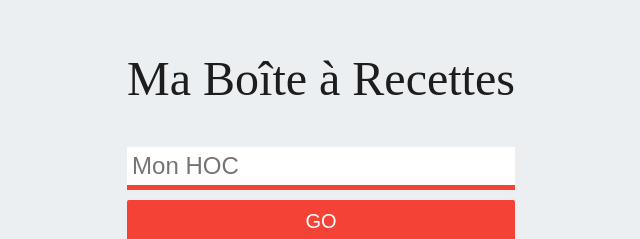
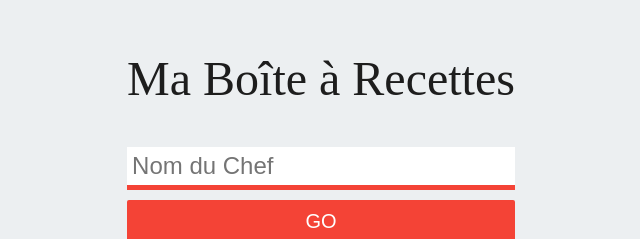
Before and after one commit to BenGex31/boite-a-recettes, a React (Create React App) app: page / in a window 1280 px wide. Shown: the part 231-470 px from the top of the page, without its empty margins (319-959 px from the left). Built offline with nearby package versions, Linux system fonts and the light colour scheme; what re-base would draw is missing.

Commit message:
Update Connexion.js

```diff
--- a/src/components/Connexion.js
+++ b/src/components/Connexion.js
@@ -1,9 +1,7 @@
-import React, { Component } from 'react'
+import React from 'react'
 import { Redirect } from 'react-router-dom'
 
-import withPlaceholder from '../hoc/withPlaceholder'
-
-class Connexion extends Component {
+class Connexion extends React.Component {
   state = {
     pseudo: '',
     goToApp: false
@@ -32,7 +30,7 @@ class Connexion extends Component {
             type='text'
             value={this.state.pseudo}
             onChange={this.handleChange}
-            placeholder={this.props.placeholder}
+            placeholder='Nom du Chef'
             pattern='[A-Za-z-]{1,}'
             required />
           <button type='submit'>GO</button>
@@ -43,6 +41,4 @@ class Connexion extends Component {
   }
 }
 
-const WrappedComponent = withPlaceholder(Connexion)
-
-export default WrappedComponent
+export default Connexion
```
